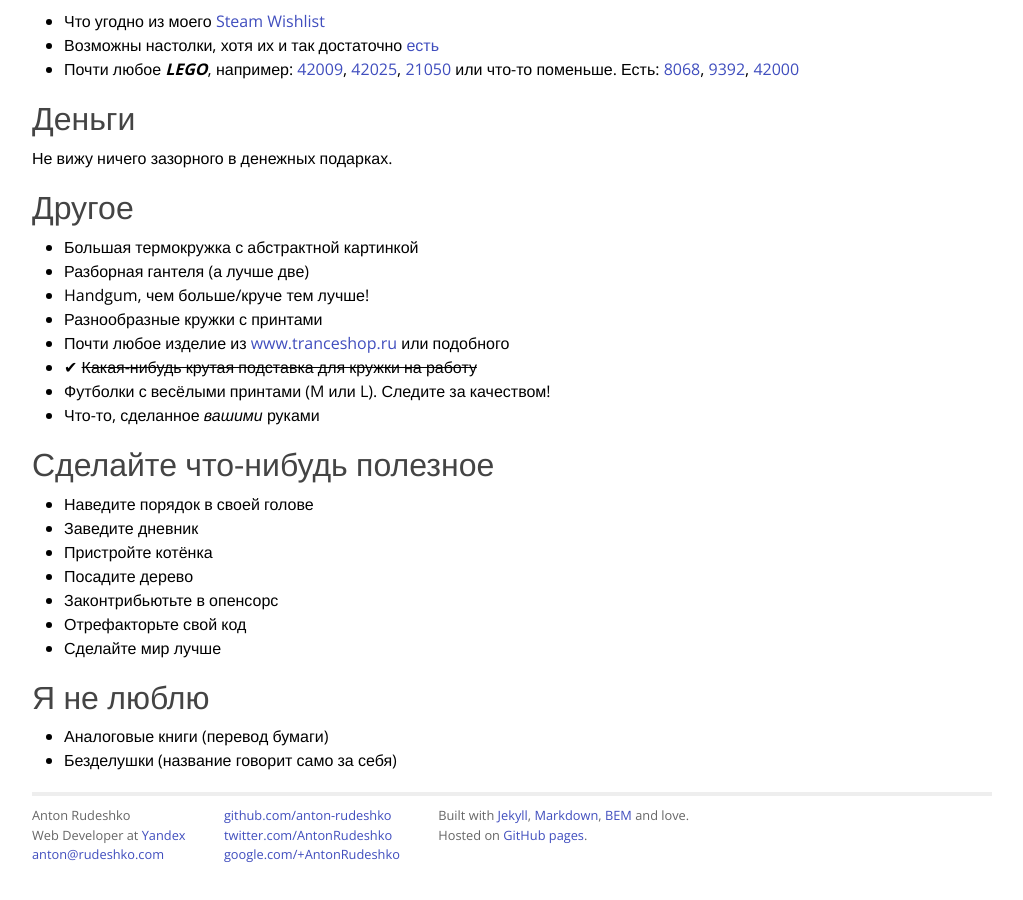
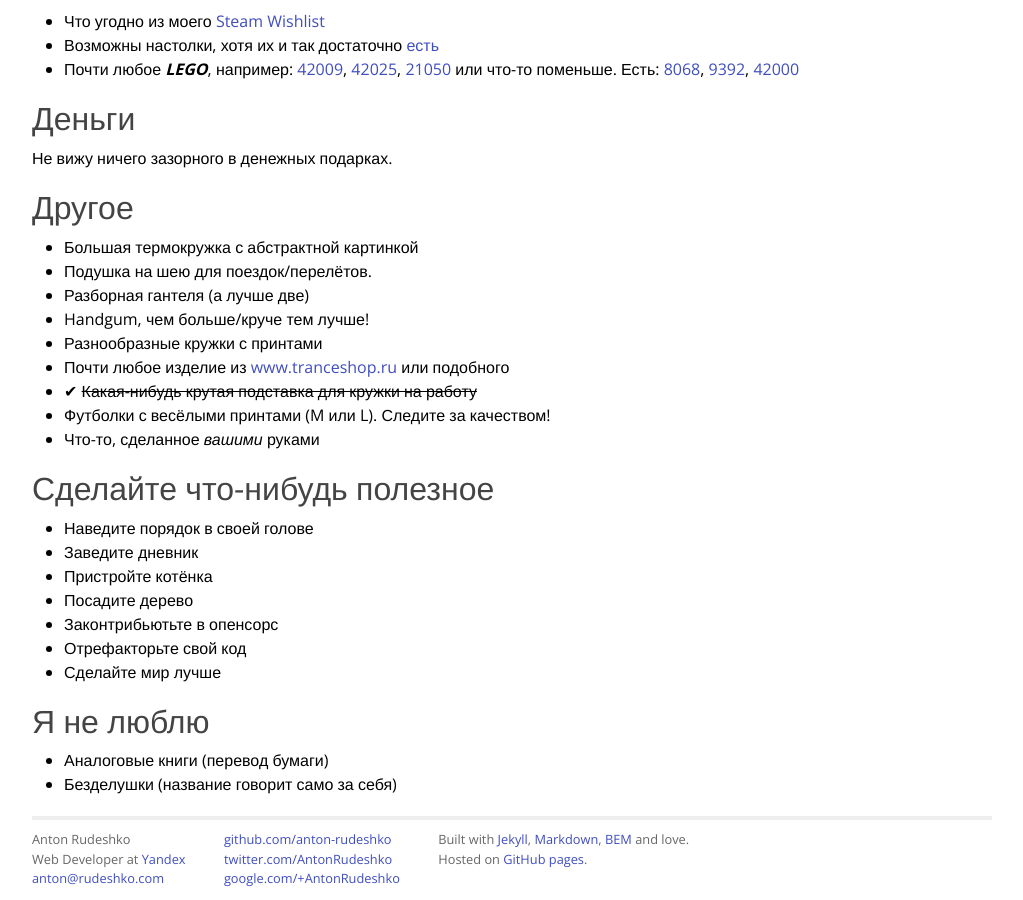
Before and after one commit to anton-rudeshko/anton-rudeshko.github.io, a Jekyll site: the page built from wishlist/index.md, in a window 1280 px wide and 900 px high, scrolled down 1043 px. Shown: the whole window, without its empty margins (128-1151 px from the left). Built offline with Jekyll 4.4.1, drawn with Linux system fonts in a browser that asks for light colours; Markdown is read by kramdown in place of the engine named in the settings; comment, search, counter and statistics services are not loaded; before the commit the page ends 1922 px from its top, so only the background shows below that.

Commit message:
Updated wishlist

```diff
--- a/wishlist/index.md
+++ b/wishlist/index.md
@@ -58,6 +58,7 @@ Russian version only.
 ## Другое
 
   * Большая термокружка с абстрактной картинкой
+  * Подушка на шею для поездок/перелётов.
   * Разборная гантеля (а лучше две)
   * Handgum, чем больше/круче тем лучше!
   * Разнообразные кружки с принтами
```
